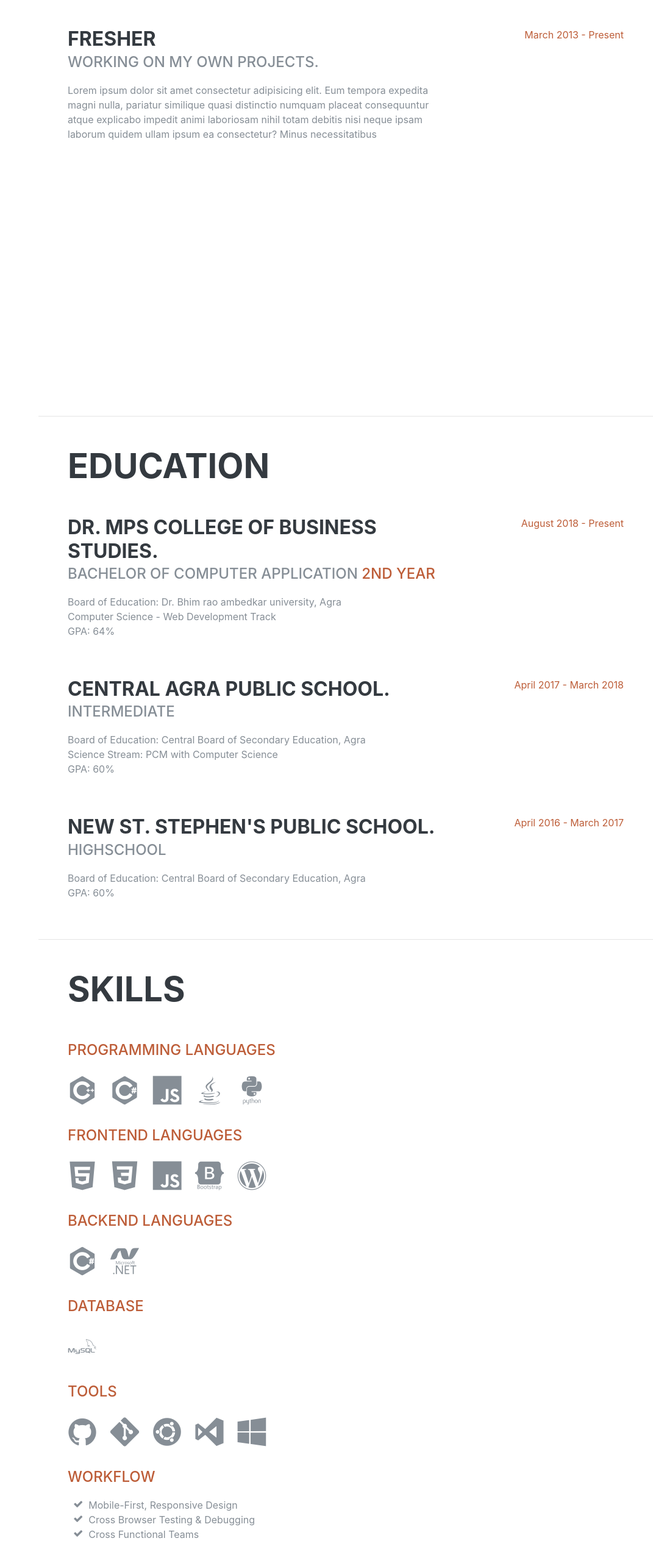
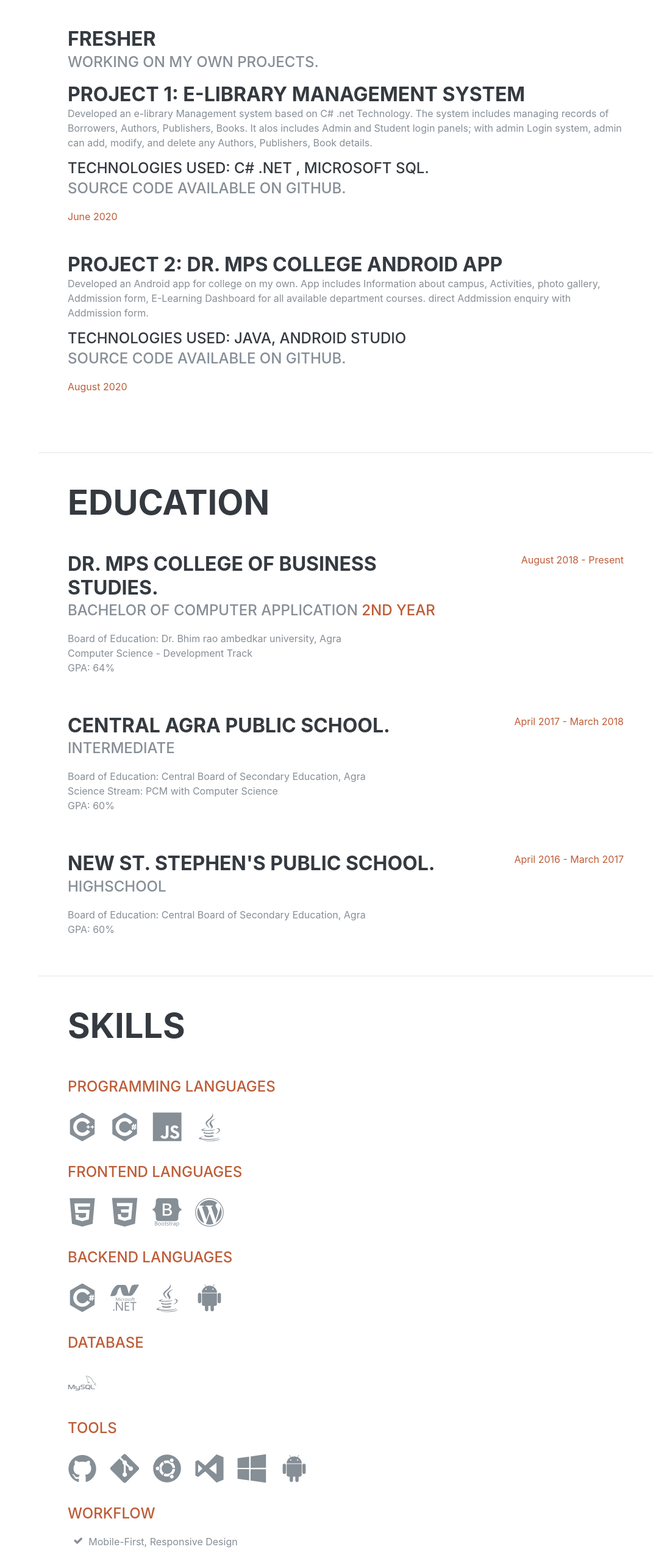
Before and after one commit to sharmaAshish-dev/MyResume, a plain HTML site: page index.html in a window 1280 px wide. Shown: the part 919-3464 px from the top of the page at 61% size, without its empty margins (209-1280 px from the left). Drawn offline with nearby package versions, Linux system fonts and the light colour scheme; a web font is replaced by a local one.

Commit message:
Update index.html

```diff
--- a/index.html
+++ b/index.html
@@ -79,7 +79,7 @@
               <a href="#">
               <i class="fab fa-instagram"></i>
             </a>
-            <a href="https://github.com/sharmaAshish-dev">
+            <a href="#">
               <i class="fab fa-github"></i>
             </a>
         </div>
@@ -102,12 +102,35 @@
           <div class="resume-content">
             <h3 class="mb-0">Fresher</h3>
             <div class="subheading mb-3">Working on my own projects.</div>
-            <p>Lorem ipsum dolor sit amet consectetur adipisicing elit. Eum tempora expedita magni nulla, pariatur similique quasi distinctio numquam placeat consequuntur atque explicabo impedit animi laboriosam nihil totam debitis nisi neque ipsam laborum quidem ullam ipsum ea consectetur? Minus necessitatibus</p>
-          </div>
-          <div class="resume-date text-md-right">
-            <span class="text-primary">March 2013 - Present</span>
+            <h3 class="mb-0">Project 1: E-library Management System</h3>
+            <p>Developed an e-library Management system based on C# .net Technology. The system includes managing records of Borrowers, Authors, Publishers, Books. It alos includes Admin and Student login panels; with admin Login system, admin can add, modify, and delete any Authors, Publishers, Book details.
+              <h3 class="subheading mb-0">Technologies Used: C# .net , Microsoft SQL.</h3>
+              <div class="subheading mb-0">Source Code available on Github.</div>
+              <div class="resume-date text-md-right">
+           </p>
+            </div>
+
+
+            <span class="text-primary">June 2020</span>
           </div>
         </div>
+
+        <div class="resume-item d-flex flex-column flex-md-row justify-content-between mb-5">
+          <div class="resume-content">
+            <h3 class="mb-0">Project 2: Dr. MPS College Android App</h3>
+            <p>Developed an Android app for college on my own. App includes Information about campus, Activities, photo gallery, Addmission form, E-Learning Dashboard for all available department courses. direct Addmission enquiry with Addmission form.
+              <h3 class="subheading mb-0">Technologies Used: Java, Android Studio</h3>
+
+            <div class="subheading mb-0">Source Code available on Github.</div>
+            <div class="resume-date text-md-right"></div>
+            </p>
+
+            <span class="text-primary">August 2020</span>
+          </div>
+
+          </div>
+        </div>
+
       </div>
 
     </section>
@@ -123,7 +146,7 @@
             <h3 class="mb-0">Dr. MPS College of Business Studies.</h3>
             <div class="subheading mb-3">Bachelor of Computer Application <span class="text-primary">2nd Year</span></div>
             <div>Board of Education: Dr. Bhim rao ambedkar university, Agra</div>
-            <div>Computer Science - Web Development Track</div>
+            <div>Computer Science - Development Track</div>
             <p>GPA: 64%</p>
           </div>
           <div class="resume-date text-md-right">
@@ -188,10 +211,6 @@
           <li class="list-inline-item">
            <i class="devicon-java-plain"></i>
           </li>
-          <!--Python Icon-->
-          <li class="list-inline-item">
-            <i class="devicon-python-plain-wordmark"></i>
-          </li>
 
         </ul>
 
@@ -206,11 +225,6 @@
               <!--CSS Icon-->
               <li class="list-inline-item">
                 <i class="devicon-css3-plain"></i>
-              </li>
-
-              <!--javaScript Icon-->
-              <li class="list-inline-item">
-                <i class="devicon-javascript-plain"></i>
               </li>
 
               <!--Bootstrap Icon-->
@@ -239,6 +253,16 @@
             <li class="list-inline-item">
               <i class="devicon-dot-net-plain-wordmark"></i>
             </li>
+
+            <!--java Icon-->
+          <li class="list-inline-item">
+            <i class="devicon-java-plain"></i>
+           </li>
+
+           <!--Android Icon-->
+          <li class="list-inline-item">
+            <i class="devicon-android-plain"></i>
+           </li>
 
           </ul>
 
@@ -279,6 +303,11 @@
               <i class="devicon-windows8-original"></i>
             </li>
 
+            <!--Android Icon-->
+          <li class="list-inline-item">
+            <i class="devicon-android-plain"></i>
+           </li>
+
           </ul>
 
           <!-- WorkFlows -->
@@ -289,10 +318,9 @@
             Mobile-First, Responsive Design</li>
           <li>
             <i class="fa-li fa fa-check"></i>
-            Cross Browser Testing &amp; Debugging</li>
+            Cross Mobile Testing &amp; Debugging</li>
           <li>
-            <i class="fa-li fa fa-check"></i>
-            Cross Functional Teams</li>
+
         </ul>
       </div>
     </section>
```
